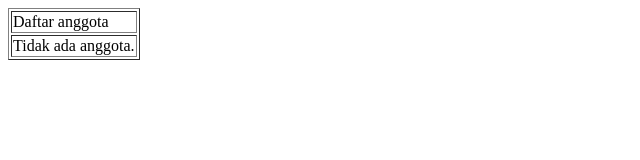
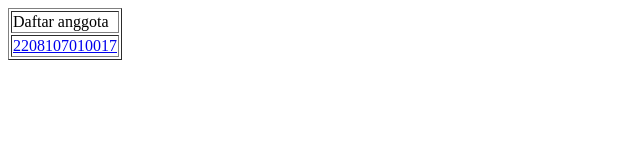
Before and after one commit to Iffatunnisaa/INF206-2024-A3-DroughtGuard, a plain HTML site: page index.html in a window 1280 px wide. Shown: the whole page, without its empty margins (0-640 px from the left). Drawn offline with Linux system fonts and the light colour scheme.

Commit message:
add 2208107010017.html

```diff
--- a/index.html
+++ b/index.html
@@ -6,7 +6,9 @@
 <body>
 <table border=”0”>
 <tr><td>Daftar anggota</td></tr>
-<tr><td>Tidak ada anggota.</td></tr>
+<tr><td>
+    <a href = "2208107010017.html">2208107010017<a/>
+</td></tr>
 </table>
 </body>
 </html>
```
Also changed, not shown: 2208107010017.html (added, +12 -0 lines).
